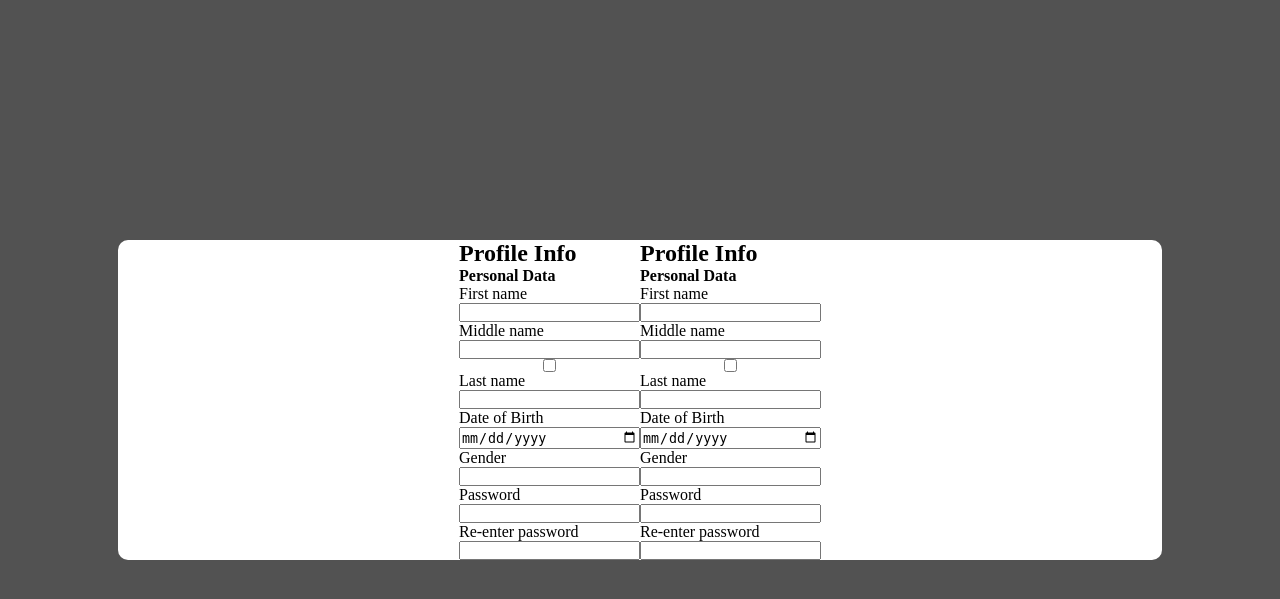
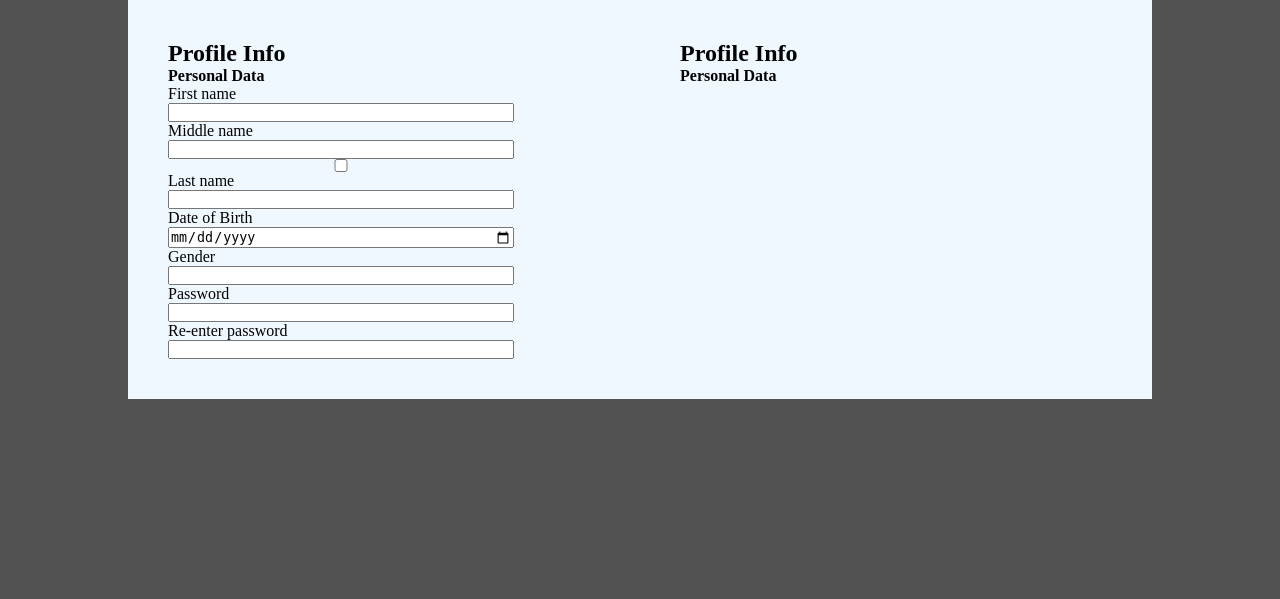
Before and after one commit to SharuHaru/SImcard-Registartion-Project, a PHP site: page /form.html in a window 1280 px wide. Shown: the top 599 px of the page. Run offline with PHP 8.4, Linux system fonts and the light colour scheme.

Commit message:
simple style

```diff
--- a/css/form-style.css
+++ b/css/form-style.css
@@ -10,26 +10,23 @@
 }
 
 .form-container {
-    position: absolute;
-    top: 50%;
-    transform: translate(0, -50%);
-    padding: 10px;
-    background-color: white;
     width: 80%;
-    height: 300px;
-
-    border-radius: 10px;
-    display: flex;
-    flex-direction: row;
-    justify-content: center;
-    align-items: center;
+    background-color: aliceblue;
+    display: grid;
+    grid-template-columns: 50% 50%;
 }
 
-form {
+.form-container div {
     display: flex;
-    flex-direction: column
+    flex-direction: column;
+    padding: 40px;
 }
 
-button {
-    margin-top: 20px;
+
+.form-container form {
+    width: 80%;
+    display: flex;
+    flex-direction: column;
+    justify-content: space-around;
+
 }
--- a/form.html
+++ b/form.html
@@ -48,7 +48,7 @@
             <form action="/php/index.php">
                 <h4>Personal Data</h4>
 
-                <label for="fname">First name</label>
+                <!-- <label for="fname">First name</label>
                 <input type="text" id="fname" name="fname">
 
                 <label for="mname">Middle name</label>
@@ -70,7 +70,7 @@
                 <input type="password" id="password" name="password">
 
                 <label for="repassword">Re-enter password</label>
-                <input type="password" id="repassword" name="repassword">
+                <input type="password" id="repassword" name="repassword"> -->
 
             </form>
         </div>
```
